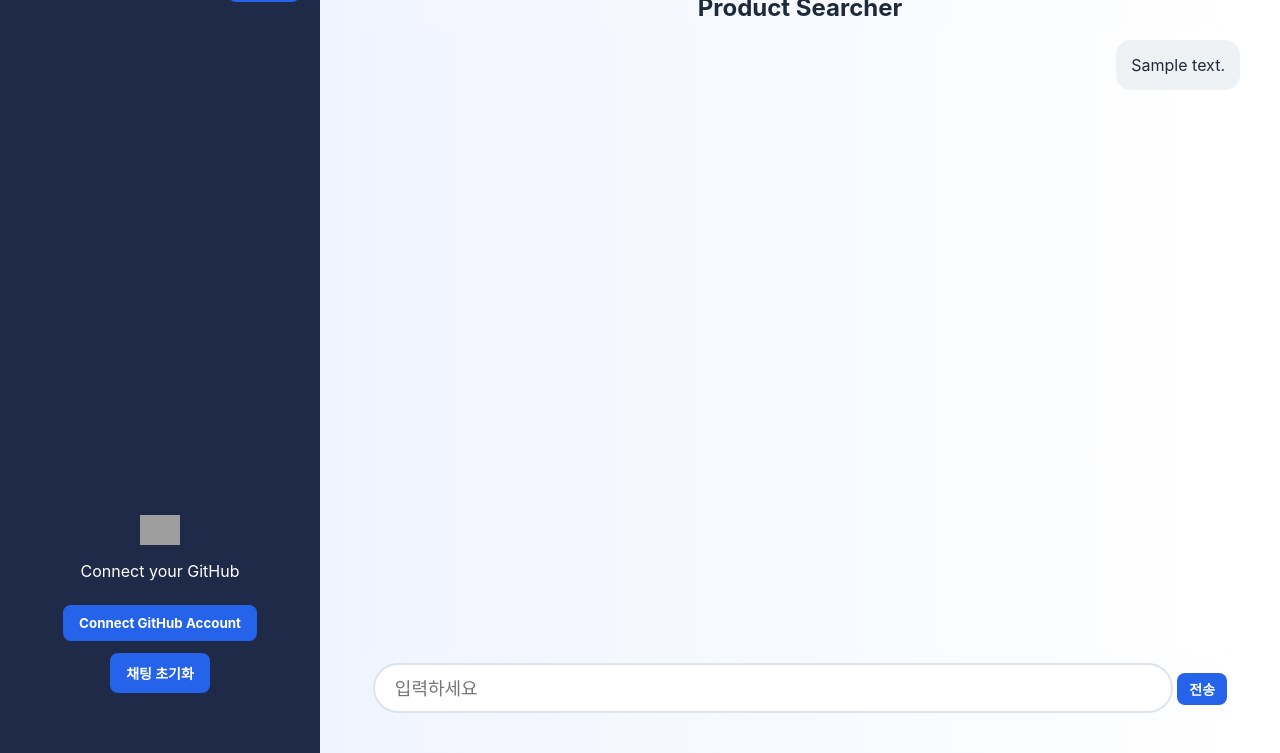
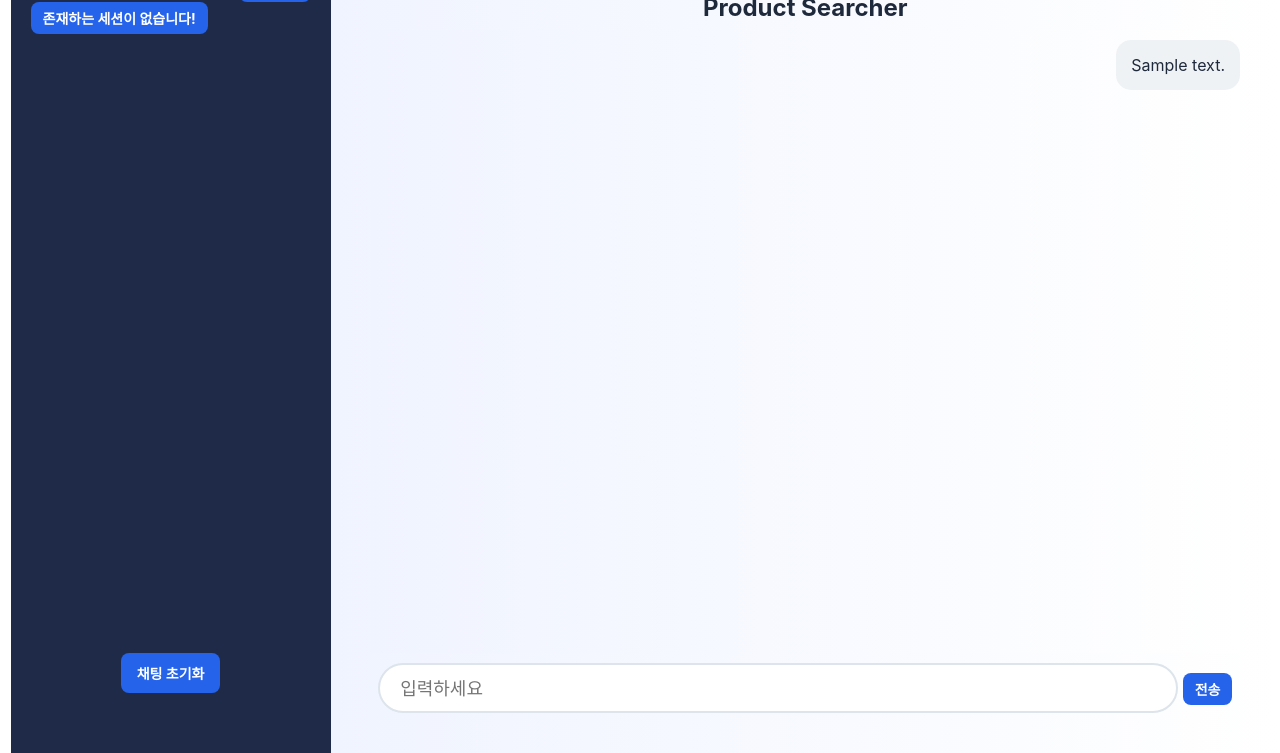
Before and after one commit to SKNETWORKS-FAMILY-AICAMP/SKN10-FINAL-1Team, a Django app: page / in a window 1280 px wide. Shown: the part 47-800 px from the top of the page. Run offline with Django 5.2, Linux system fonts and the light colour scheme; a user stored in the database is signed in; tables that the repository leaves empty hold one stand-in row (values such as "Sample post"); grey boxes are pictures that could not be loaded.

Commit message:
index 수정

```diff
--- a/templates/code_seeker/index.html
+++ b/templates/code_seeker/index.html
@@ -3,6 +3,7 @@
 {% block css %}<link rel="stylesheet" href="{% static 'css/base.css' %}"> {% endblock %}
 {% block title %}<title>Trace Hub</title>{% endblock %}
 {% block content %}
+<
 <div class="sidebar">
     <div class="sidebar-header">
         <span>Trace Hub</span>
@@ -17,10 +18,17 @@
                 onclick="location.href='{% url 'login' %}'">Login</button>
         {% endif %}
     </div>
+
+    <div class="session-list">
+        {% if sessions %}
+            {% for session in sessions %}
+                {{session.title}}
+            {% endfor %}
+        {% else %}
+            <button class="connect-button">존재하는 세션이 없습니다!</button>
+        {% endif %}
+    </div>
     <div class="github-connect">
-        <img src="https://cdn-icons-png.flaticon.com/512/25/25231.png" alt="GitHub Logo" width="40" />
-        <p style="margin: 12px 0;">Connect your GitHub</p>
-        <button onclick="location.href='{% url 'login' %}'">Connect GitHub Account</button>
         <a href="{% url 'delete_message' %}" onclick="return confirm('대화를 정말 삭제하시겠습니까?');">
         <button class="connect-button" type="button">채팅 초기화</button>
         </a>
```
